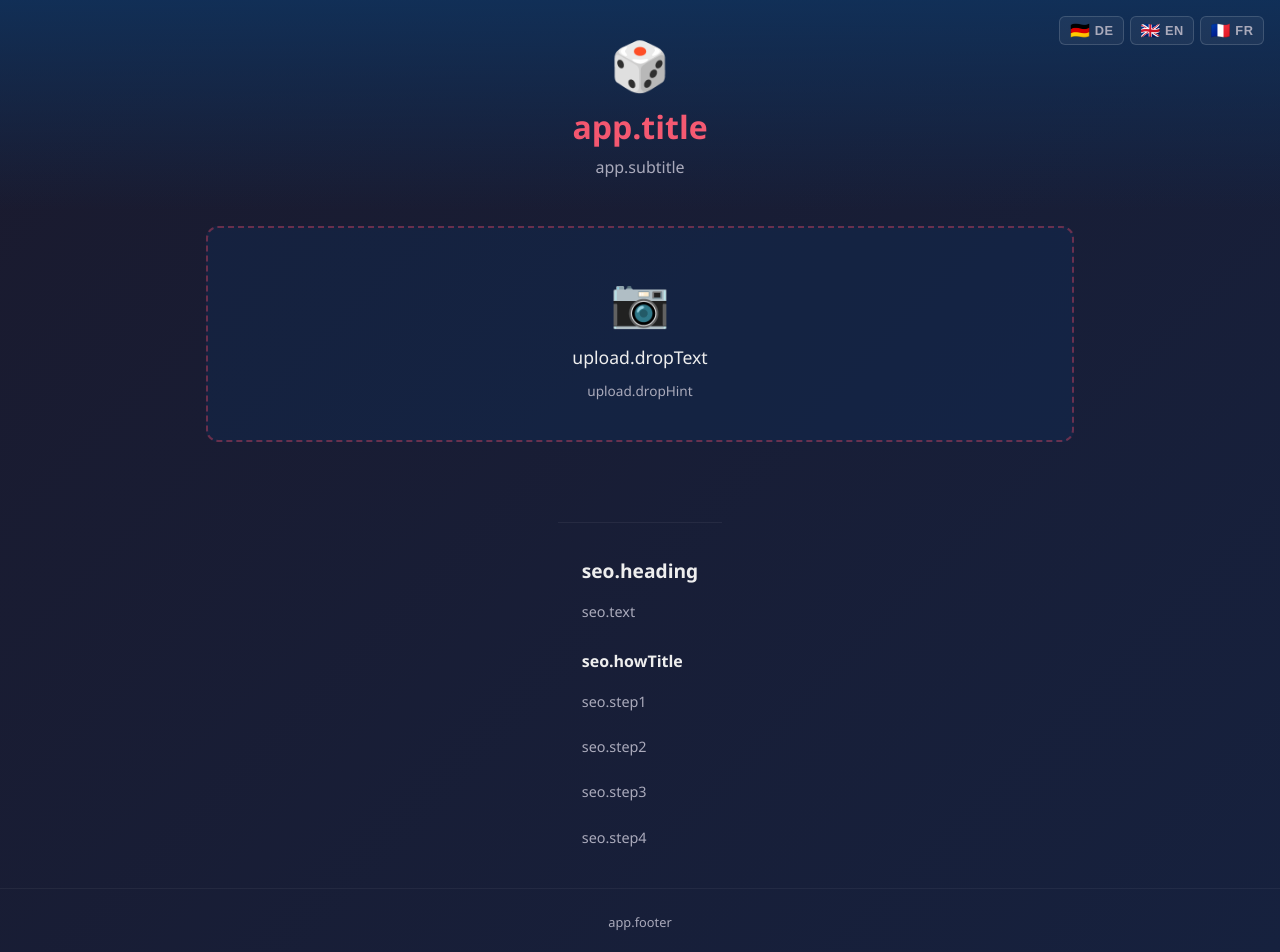
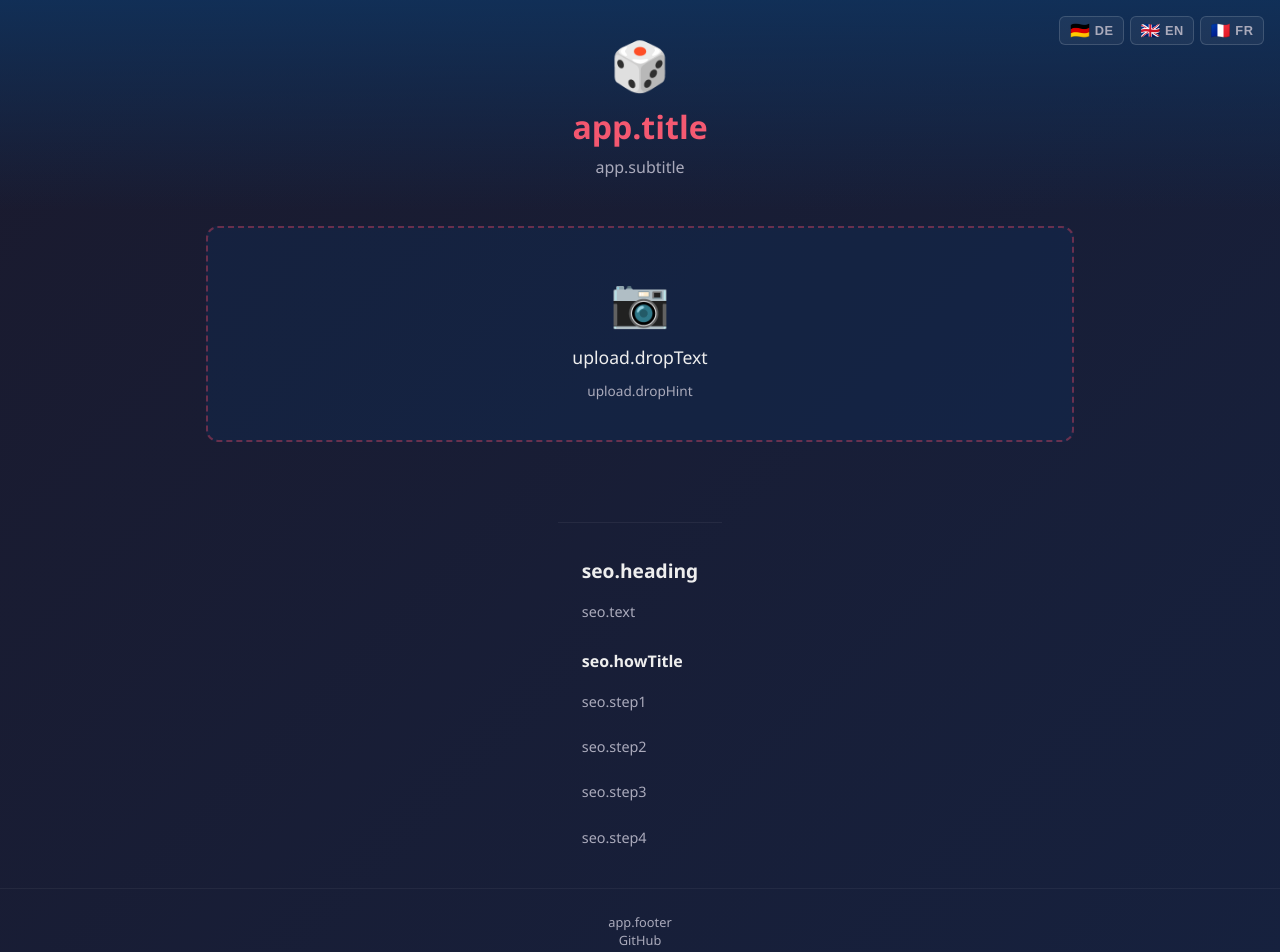
Before and after one commit to christophrus/rummikub-counter, a React (Vite) app in the folder frontend/: page / in a window 1280 px wide. Shown: the top 952 px of the page. Built offline with nearby package versions, Linux system fonts and the light colour scheme; the HTML template or start-up script is replaced by a standard one.

Commit message:
Add GitHub link to footer with styling for footer links

```diff
--- a/frontend/src/App.css
+++ b/frontend/src/App.css
@@ -132,3 +132,13 @@
   font-size: 0.8rem;
   border-top: 1px solid rgba(255, 255, 255, 0.05);
 }
+
+.footer-link {
+  color: var(--text-secondary);
+  text-decoration: none;
+  transition: color 0.2s ease;
+}
+
+.footer-link:hover {
+  color: var(--accent);
+}
--- a/frontend/src/App.jsx
+++ b/frontend/src/App.jsx
@@ -96,6 +96,11 @@
 
       <footer className="app-footer">
         <p>{t('app.footer')}</p>
+        <p>
+          <a href="https://github.com/ChristophRus/rummikub-counter" target="_blank" rel="noopener noreferrer" className="footer-link">
+            GitHub
+          </a>
+        </p>
       </footer>
     </div>
   );
```
